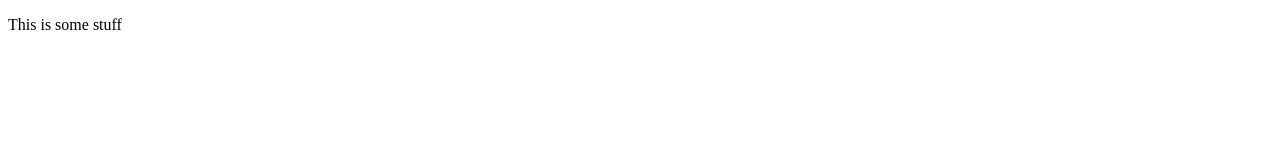
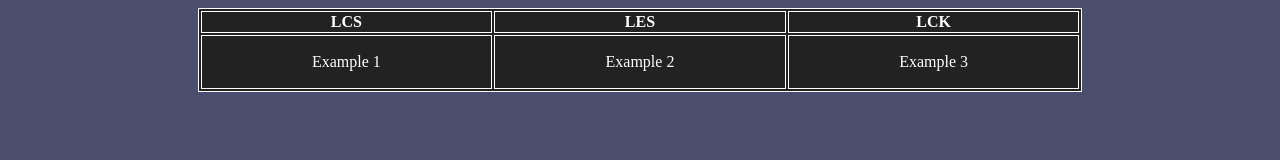
Before and after one commit to jssmith9876/LeagueEsports, a plain HTML site: page index.html in a window 1280 px wide. Drawn offline with Linux system fonts and the light colour scheme.

Commit message:
Started styling

```diff
--- a/index.html
+++ b/index.html
@@ -2,9 +2,24 @@
 <html>
     <head>
         <title>League Esports Hub</title>
+        <link rel="stylesheet" href="style.css">
     </head>
 
     <body>
-        <p>This is some stuff</p>
+        <!-- A table that holds the matches -->
+        <div>
+            <table class="center">
+                <tr>
+                    <th>LCS</th>
+                    <th>LES</th>
+                    <th>LCK</th>
+                </tr>
+                <tr>
+                    <td>Example 1</td>
+                    <td>Example 2</td>
+                    <td>Example 3</td>
+                </tr>
+            </table>
+        </div>
     </body>
 </html>
--- /dev/null
+++ b/style.css
@@ -0,0 +1,23 @@
+body {
+    background-color: #4B4E6D;
+}
+
+table.center {
+    margin-left: auto;
+    margin-right: auto;
+}
+
+table {
+    width: 70%;
+}
+
+td {
+    text-align: center;
+    height: 50px;
+}
+
+table, th, td {
+    background-color: #222222;
+    border: 1px solid #FFFFFF;
+    color: #FFFFFF;
+}
```
